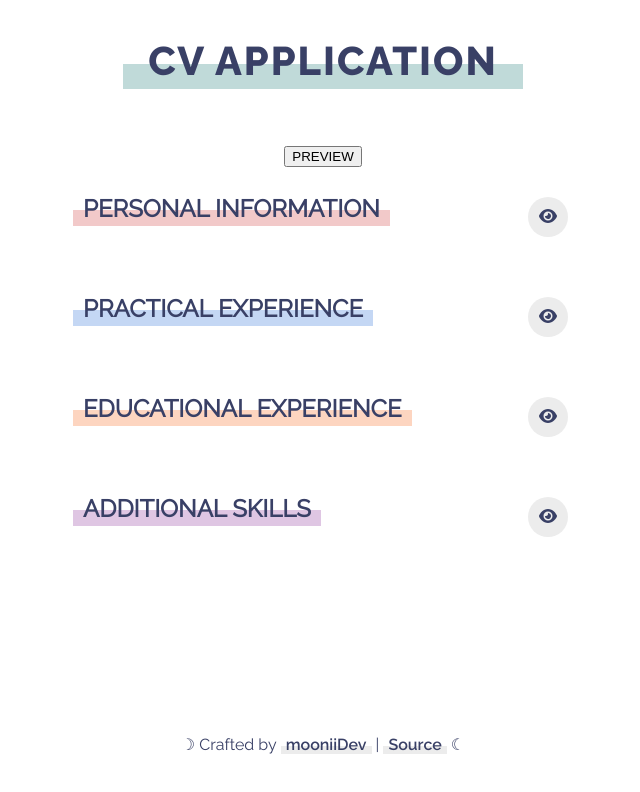
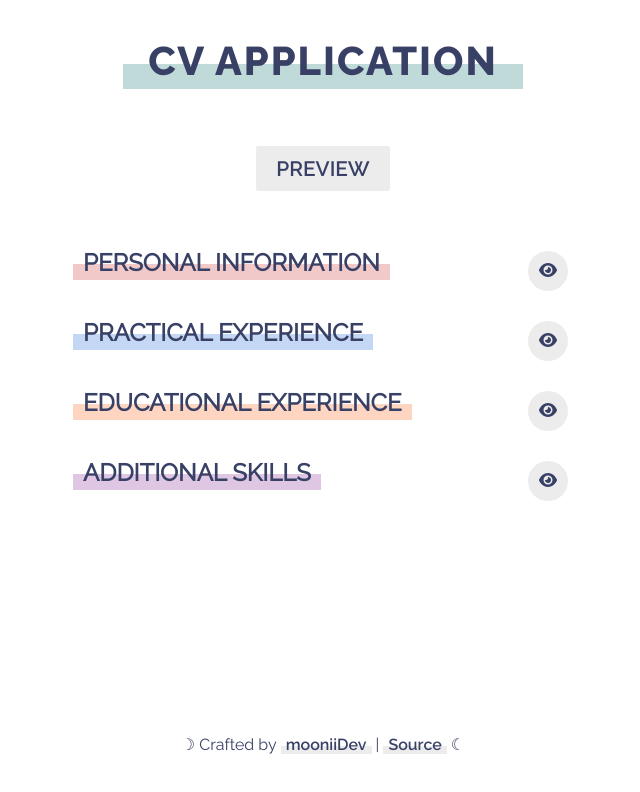
Before and after one commit to mooniiDev/cv-application, a React (Create React App) app: page / in a window 1280 px wide. Shown: the top 792 px of the page, without its empty margins (317-957 px from the left). Built offline with nearby package versions, Linux system fonts and the light colour scheme.

Commit message:
Move main content from Main to EditCV component

```diff
--- a/src/components/EditCV.js
+++ b/src/components/EditCV.js
@@ -1,5 +1,12 @@
 // Packages imports
 import React from 'react';
+import PropTypes from 'prop-types';
+
+// Components imports
+import PersonalInfo from './PersonalInfo';
+import PracticeInfo from './PracticeInfo';
+import EducationInfo from './EducationInfo';
+import SkillsInfo from './SkillsInfo';
 
 class EditCV extends React.Component {
   constructor(props) {
@@ -9,8 +16,69 @@ class EditCV extends React.Component {
   }
 
   render() {
-    return <div />;
+    const {
+      handleFormDisplay,
+      personalDisplay,
+      practiceDisplay,
+      educationDisplay,
+      skillsDisplay,
+    } = this.props;
+
+    return (
+      <div>
+        <PersonalInfo
+          formType="personal"
+          title="PERSONAL INFORMATION"
+          border="red-border"
+          hover="red-hover"
+          formVisibility={personalDisplay}
+          handleFormDisplay={handleFormDisplay}
+        />
+        <PracticeInfo
+          formType="practice"
+          title="PRACTICAL EXPERIENCE"
+          border="blue-border"
+          hover="blue-hover"
+          formVisibility={practiceDisplay}
+          handleFormDisplay={handleFormDisplay}
+        />
+        <EducationInfo
+          formType="education"
+          title="EDUCATIONAL EXPERIENCE"
+          border="orange-border"
+          hover="orange-hover"
+          formVisibility={educationDisplay}
+          handleFormDisplay={handleFormDisplay}
+        />
+        <SkillsInfo
+          formType="skills"
+          title="ADDITIONAL SKILLS"
+          border="purple-border"
+          hover="purple-hover"
+          formVisibility={skillsDisplay}
+          handleFormDisplay={handleFormDisplay}
+        />
+      </div>
+    );
   }
 }
 
+// Validating prop types
+EditCV.propTypes = {
+  personalDisplay: PropTypes.bool,
+  practiceDisplay: PropTypes.bool,
+  educationDisplay: PropTypes.bool,
+  skillsDisplay: PropTypes.bool,
+  handleFormDisplay: PropTypes.func,
+};
+
+// Creating default props
+EditCV.defaultProps = {
+  personalDisplay: false,
+  practiceDisplay: false,
+  educationDisplay: false,
+  skillsDisplay: false,
+  handleFormDisplay: () => {},
+};
+
 export default EditCV;
--- a/src/components/Main.js
+++ b/src/components/Main.js
@@ -3,10 +3,8 @@ import React from 'react';
 
 // Components imports
 import Button from './Button';
-import PersonalInfo from './PersonalInfo';
-import PracticeInfo from './PracticeInfo';
-import EducationInfo from './EducationInfo';
-import SkillsInfo from './SkillsInfo';
+import EditCV from './EditCV';
+import PreviewCV from './PreviewCV';
 
 // Styling imports
 import '../styles/Main.css';
@@ -16,10 +14,13 @@ class Main extends React.Component {
     super(props);
 
     this.state = {
+      formDisplay: {
         isPersonalFormDisplayed: false,
         isPracticeFormDisplayed: false,
         isEducationFormDisplayed: false,
         isSkillsFormDisplayed: false,
+      },
+      editMode: true,
     };
   }
 
@@ -31,21 +32,21 @@ class Main extends React.Component {
     // Displaying and hiding personal form
     if (formType === 'personal' && e.target.classList.contains('show')) {
       this.setState({
-        isPersonalFormDisplayed: true,
+        formDisplay: { isPersonalFormDisplayed: true },
       });
     } else if (formType === 'personal' && e.target.classList.contains('hide')) {
       this.setState({
-        isPersonalFormDisplayed: false,
+        formDisplay: { isPersonalFormDisplayed: false },
       });
 
       // Displaying and hiding practice form
     } else if (formType === 'practice' && e.target.classList.contains('show')) {
       this.setState({
-        isPracticeFormDisplayed: true,
+        formDisplay: { isPracticeFormDisplayed: true },
       });
     } else if (formType === 'practice' && e.target.classList.contains('hide')) {
       this.setState({
-        isPracticeFormDisplayed: false,
+        formDisplay: { isPracticeFormDisplayed: false },
       });
 
       // Displaying and hiding education form
@@ -54,72 +55,50 @@ class Main extends React.Component {
       e.target.classList.contains('show')
     ) {
       this.setState({
-        isEducationFormDisplayed: true,
+        formDisplay: { isEducationFormDisplayed: true },
       });
     } else if (
       formType === 'education' &&
       e.target.classList.contains('hide')
     ) {
       this.setState({
-        isEducationFormDisplayed: false,
+        formDisplay: { isEducationFormDisplayed: false },
       });
 
       // Displaying and hiding skills form
     } else if (formType === 'skills' && e.target.classList.contains('show')) {
       this.setState({
-        isSkillsFormDisplayed: true,
+        formDisplay: { isSkillsFormDisplayed: true },
       });
     } else if (formType === 'skills' && e.target.classList.contains('hide')) {
       this.setState({
-        isSkillsFormDisplayed: false,
+        formDisplay: { isSkillsFormDisplayed: false },
       });
     }
   };
 
   render() {
-    const {
-      isPersonalFormDisplayed,
-      isPracticeFormDisplayed,
-      isEducationFormDisplayed,
-      isSkillsFormDisplayed,
-    } = this.state;
+    const { formDisplay, editMode } = this.state;
     const { handleFormDisplay } = this;
 
+    if (editMode === true) {
       return (
         <main id="Main">
-        <Button buttonText="PREVIEW" buttonClass="preview-button" />
-        <PersonalInfo
-          formType="personal"
-          title="PERSONAL INFORMATION"
-          border="red-border"
-          hover="red-hover"
-          formVisibility={isPersonalFormDisplayed}
+          <Button buttonText="PREVIEW" buttonClass="main-button" />
+          <EditCV
             handleFormDisplay={handleFormDisplay}
+            personalDisplay={formDisplay.isPersonalFormDisplayed}
+            practiceDisplay={formDisplay.isPracticeFormDisplayed}
+            educationDisplay={formDisplay.isEducationFormDisplayed}
+            skillsDisplay={formDisplay.isSkillsFormDisplayed}
           />
-        <PracticeInfo
-          formType="practice"
-          title="PRACTICAL EXPERIENCE"
-          border="blue-border"
-          hover="blue-hover"
-          formVisibility={isPracticeFormDisplayed}
-          handleFormDisplay={handleFormDisplay}
-        />
-        <EducationInfo
-          formType="education"
-          title="EDUCATIONAL EXPERIENCE"
-          border="orange-border"
-          hover="orange-hover"
-          formVisibility={isEducationFormDisplayed}
-          handleFormDisplay={handleFormDisplay}
-        />
-        <SkillsInfo
-          formType="skills"
-          title="ADDITIONAL SKILLS"
-          border="purple-border"
-          hover="purple-hover"
-          formVisibility={isSkillsFormDisplayed}
-          handleFormDisplay={handleFormDisplay}
-        />
+        </main>
+      );
+    }
+    return (
+      <main id="Main">
+        <Button buttonText="EDIT" buttonClass="main-button" />
+        <PreviewCV />
       </main>
     );
   }
```
Lines whose indentation alone changed are shown as unchanged.
